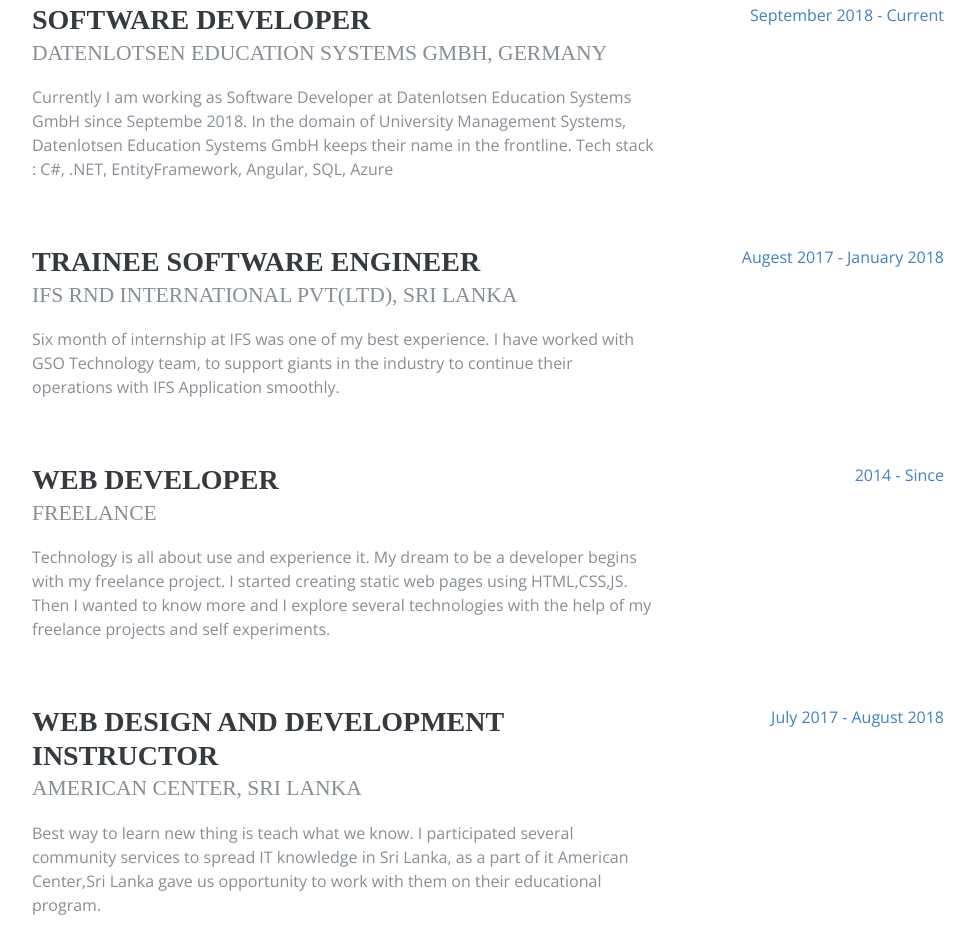
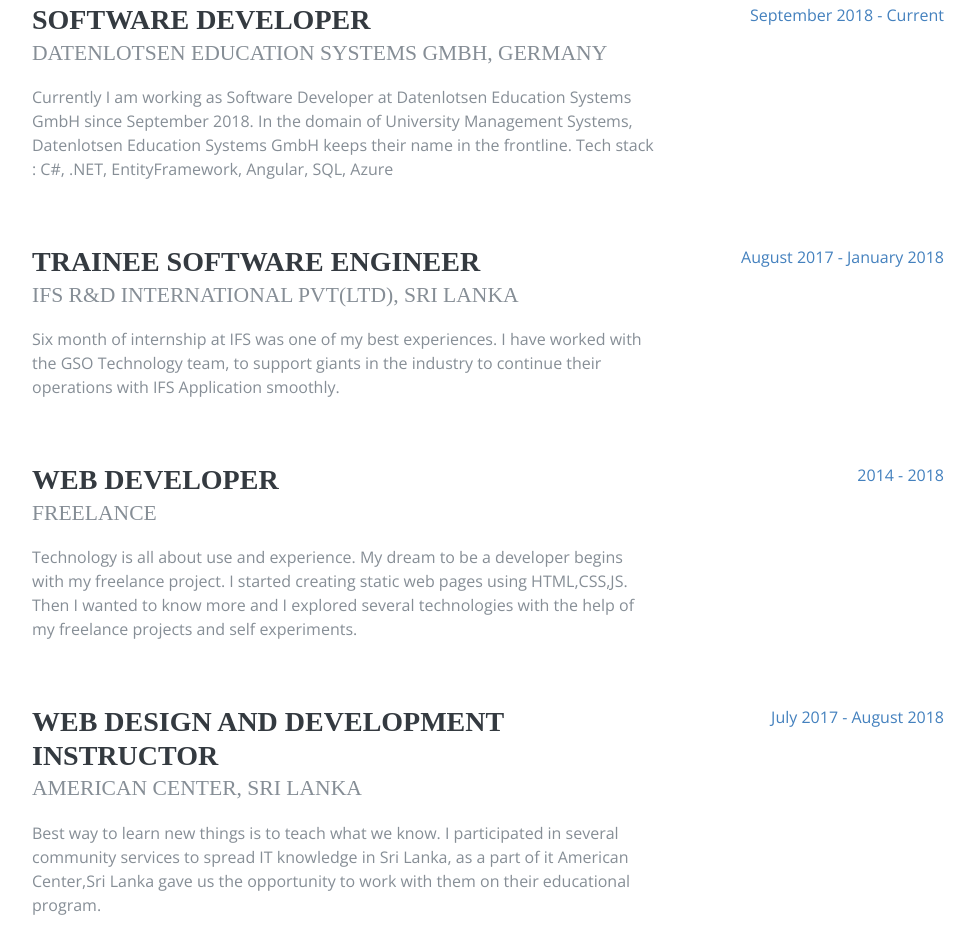
Before and after one commit to Emalsha/emalsha.github.io, a website: page index.html in a window 1280 px wide. Shown: the part 960-1896 px from the top of the page, without its empty margins (288-1263 px from the left). Drawn offline with nearby package versions, Linux system fonts and the light colour scheme; a web font is replaced by a local one.

Commit message:
Update index.html

```diff
--- a/index.html
+++ b/index.html
@@ -157,9 +157,9 @@
           <div class="resume-content mr-auto">
             <h3 class="mb-0">Software Developer</h3>
             <div class="subheading mb-3">Datenlotsen Education Systems GmbH, Germany</div>
-            <p>Currently I am working as Software Developer at Datenlotsen Education Systems GmbH since Septembe 2018. In the domain of
-              University Management Systems, Datenlotsen Education Systems GmbH
-              keeps their name in the frontline. Tech stack : C#, .NET, EntityFramework, Angular, SQL, Azure
+            <p>Currently I am working as Software Developer at Datenlotsen Education Systems GmbH since September 2018.
+              In the domain of University Management Systems, Datenlotsen Education Systems GmbH keeps their name in the frontline.
+              Tech stack : C#, .NET, EntityFramework, Angular, SQL, Azure
             </p>
           </div>
           <div class="resume-date text-md-right">
@@ -170,13 +170,12 @@
         <div class="resume-item d-flex flex-column flex-md-row mb-5">
           <div class="resume-content mr-auto">
             <h3 class="mb-0">Trainee Software Engineer</h3>
-            <div class="subheading mb-3">IFS RnD International pvt(ltd), Sri Lanka</div>
-            <p>Six month of internship at IFS was one of my best experience. I have worked with GSO Technology team, to
-              support
-              giants in the industry to continue their operations with IFS Application smoothly.</p>
+            <div class="subheading mb-3">IFS R&D International pvt(ltd), Sri Lanka</div>
+            <p>Six month of internship at IFS was one of my best experiences.
+              I have worked with the GSO Technology team, to support giants in the industry to continue their operations with IFS Application smoothly.</p>
           </div>
           <div class="resume-date text-md-right">
-            <span class="text-primary">Augest 2017 - January 2018</span>
+            <span class="text-primary">August 2017 - January 2018</span>
           </div>
         </div>
 
@@ -184,14 +183,12 @@
           <div class="resume-content mr-auto">
             <h3 class="mb-0">Web Developer</h3>
             <div class="subheading mb-3">Freelance</div>
-            <p>Technology is all about use and experience it. My dream to be a developer begins with my freelance
-              project. I
-              started creating static web pages using HTML,CSS,JS. Then I wanted to know more and I explore several
-              technologies
-              with the help of my freelance projects and self experiments.</p>
+            <p>Technology is all about use and experience. My dream to be a developer begins with my freelance project.
+              I started creating static web pages using HTML,CSS,JS.
+              Then I wanted to know more and I explored several technologies with the help of my freelance projects and self experiments.</p>
           </div>
           <div class="resume-date text-md-right">
-            <span class="text-primary">2014 - Since</span>
+            <span class="text-primary">2014 - 2018</span>
           </div>
         </div>
 
@@ -199,11 +196,7 @@
           <div class="resume-content mr-auto">
             <h3 class="mb-0">Web Design and Development Instructor</h3>
             <div class="subheading mb-3">American Center, Sri Lanka</div>
-            <p>Best way to learn new thing is teach what we know. I participated several community services to spread
-              IT knowledge
-              in Sri Lanka, as a part of it American Center,Sri Lanka gave us opportunity to work with them on their
-              educational
-              program.</p>
+            <p>Best way to learn new things is to teach what we know. I participated in several community services to spread IT knowledge in Sri Lanka, as a part of it American Center,Sri Lanka gave us the opportunity to work with them on their educational program.</p>
           </div>
           <div class="resume-date text-md-right">
             <span class="text-primary">July 2017 - August 2018</span>
```
